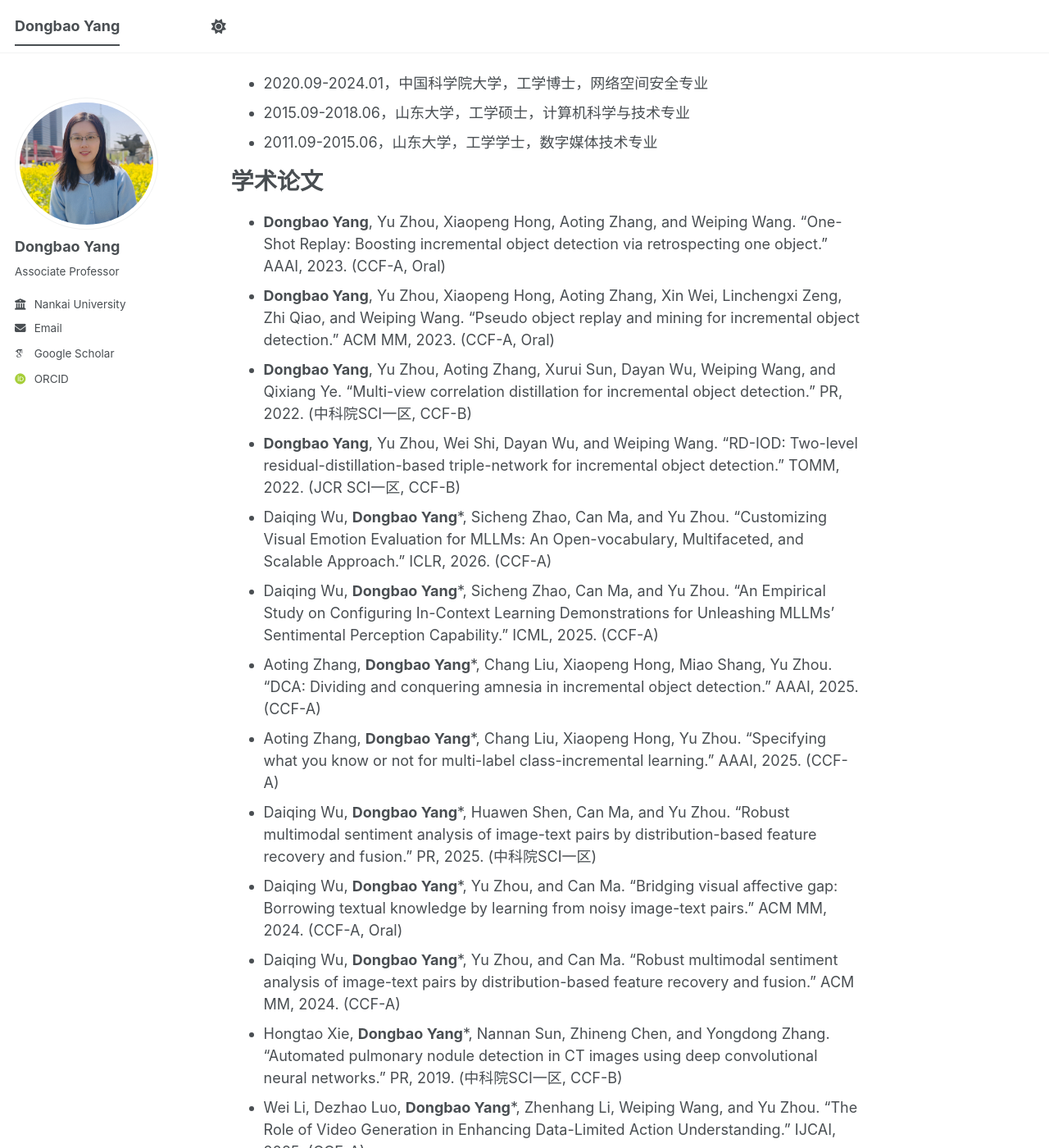
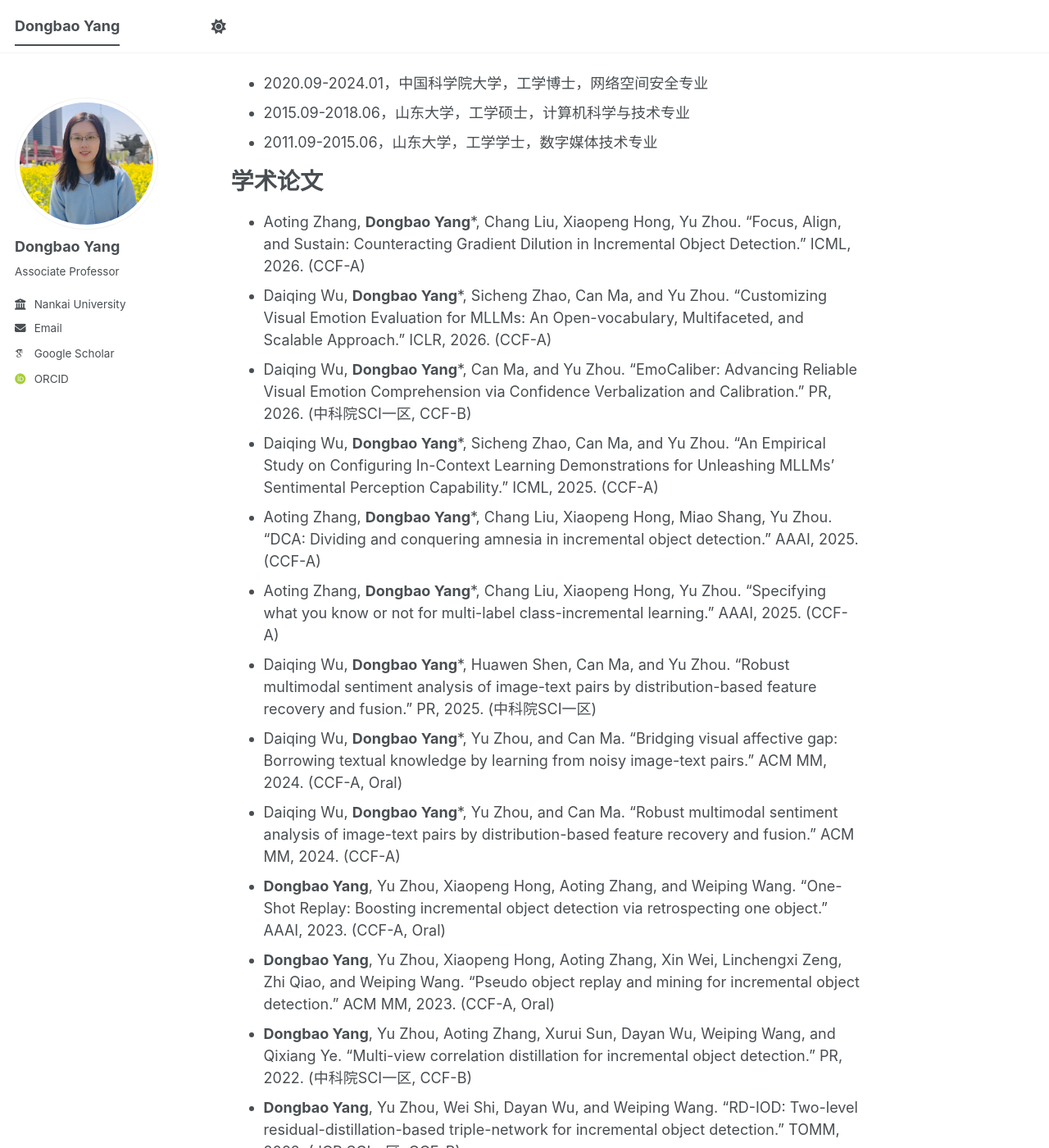
Before and after one commit to yangdb/yangdb.github.io, a Jekyll site: the page built from _pages/about.md, in a window 1280 px wide and 1400 px high, scrolled down 585 px. Shown: the whole window at 82% size. Built offline with Jekyll 4.4.1, drawn with Linux system fonts in a browser that asks for light colours; some web fonts are replaced; a script bundle is joined from its source files by our own code; library files that are not in the unit come from our copies; some of the changed text lies outside the part shown.

Commit message:
Update academic papers section in about.md

```diff
--- a/_pages/about.md
+++ b/_pages/about.md
@@ -35,17 +35,19 @@ redirect_from:
 
 学术论文
 ======
-* **Dongbao Yang**, Yu Zhou, Xiaopeng Hong, Aoting Zhang, and Weiping Wang. “One-Shot Replay: Boosting incremental object detection via retrospecting one object.” AAAI, 2023. (CCF-A, Oral)
-* **Dongbao Yang**, Yu Zhou, Xiaopeng Hong, Aoting Zhang, Xin Wei, Linchengxi Zeng, Zhi Qiao, and Weiping Wang. “Pseudo object replay and mining for incremental object detection.” ACM MM, 2023. (CCF-A, Oral)
-* **Dongbao Yang**, Yu Zhou, Aoting Zhang, Xurui Sun, Dayan Wu, Weiping Wang, and Qixiang Ye. “Multi-view correlation distillation for incremental object detection.” PR, 2022. (中科院SCI一区, CCF-B)
-* **Dongbao Yang**, Yu Zhou, Wei Shi, Dayan Wu, and Weiping Wang. “RD-IOD: Two-level residual-distillation-based triple-network for incremental object detection.” TOMM, 2022. (JCR SCI一区, CCF-B)
+* Aoting Zhang, **Dongbao Yang***, Chang Liu, Xiaopeng Hong, Yu Zhou. “Focus, Align, and Sustain: Counteracting Gradient Dilution in Incremental Object Detection.” ICML, 2026. (CCF-A)
 * Daiqing Wu, **Dongbao Yang***, Sicheng Zhao, Can Ma, and Yu Zhou. “Customizing Visual Emotion Evaluation for MLLMs: An Open-vocabulary, Multifaceted, and Scalable Approach.” ICLR, 2026. (CCF-A)
+* Daiqing Wu, **Dongbao Yang***, Can Ma, and Yu Zhou. “EmoCaliber: Advancing Reliable Visual Emotion Comprehension via Confidence Verbalization and Calibration.” PR, 2026. (中科院SCI一区, CCF-B)
 * Daiqing Wu, **Dongbao Yang***, Sicheng Zhao, Can Ma, and Yu Zhou. “An Empirical Study on Configuring In-Context Learning Demonstrations for Unleashing MLLMs’ Sentimental Perception Capability.” ICML, 2025. (CCF-A)
 * Aoting Zhang, **Dongbao Yang***, Chang Liu, Xiaopeng Hong, Miao Shang, Yu Zhou. “DCA: Dividing and conquering amnesia in incremental object detection.” AAAI, 2025. (CCF-A)
 * Aoting Zhang, **Dongbao Yang***, Chang Liu, Xiaopeng Hong, Yu Zhou. “Specifying what you know or not for multi-label class-incremental learning.” AAAI, 2025. (CCF-A)
 * Daiqing Wu, **Dongbao Yang***,  Huawen Shen, Can Ma, and Yu Zhou. “Robust multimodal sentiment analysis of image-text pairs by distribution-based feature recovery and fusion.” PR, 2025. (中科院SCI一区)
 * Daiqing Wu, **Dongbao Yang***, Yu Zhou, and Can Ma. “Bridging visual affective gap: Borrowing textual knowledge by learning from noisy image-text pairs.” ACM MM, 2024. (CCF-A, Oral)
 * Daiqing Wu, **Dongbao Yang***, Yu Zhou, and Can Ma. “Robust multimodal sentiment analysis of image-text pairs by distribution-based feature recovery and fusion.” ACM MM, 2024. (CCF-A)
+* **Dongbao Yang**, Yu Zhou, Xiaopeng Hong, Aoting Zhang, and Weiping Wang. “One-Shot Replay: Boosting incremental object detection via retrospecting one object.” AAAI, 2023. (CCF-A, Oral)
+* **Dongbao Yang**, Yu Zhou, Xiaopeng Hong, Aoting Zhang, Xin Wei, Linchengxi Zeng, Zhi Qiao, and Weiping Wang. “Pseudo object replay and mining for incremental object detection.” ACM MM, 2023. (CCF-A, Oral)
+* **Dongbao Yang**, Yu Zhou, Aoting Zhang, Xurui Sun, Dayan Wu, Weiping Wang, and Qixiang Ye. “Multi-view correlation distillation for incremental object detection.” PR, 2022. (中科院SCI一区, CCF-B)
+* **Dongbao Yang**, Yu Zhou, Wei Shi, Dayan Wu, and Weiping Wang. “RD-IOD: Two-level residual-distillation-based triple-network for incremental object detection.” TOMM, 2022. (JCR SCI一区, CCF-B)
 * Hongtao Xie, **Dongbao Yang***, Nannan Sun, Zhineng Chen, and Yongdong Zhang. “Automated pulmonary nodule detection in CT images using deep convolutional neural networks.” PR, 2019. (中科院SCI一区, CCF-B)
 * Wei Li, Dezhao Luo, **Dongbao Yang***, Zhenhang Li, Weiping Wang, and Yu Zhou. “The Role of Video Generation in Enhancing Data-Limited Action Understanding.” IJCAI, 2025. (CCF-A)
 * Gangyan Zeng, Yuan Zhang, Jin Wei, **Dongbao Yang***, Peng Zhang, Yiwen Gao, Xugong Qin, and Yu Zhou. “Focus, Distinguish, and Prompt: Unleashing CLIP for efficient and flexible scene text retrieval.” ACM MM 2024. (CCF-A)
```
